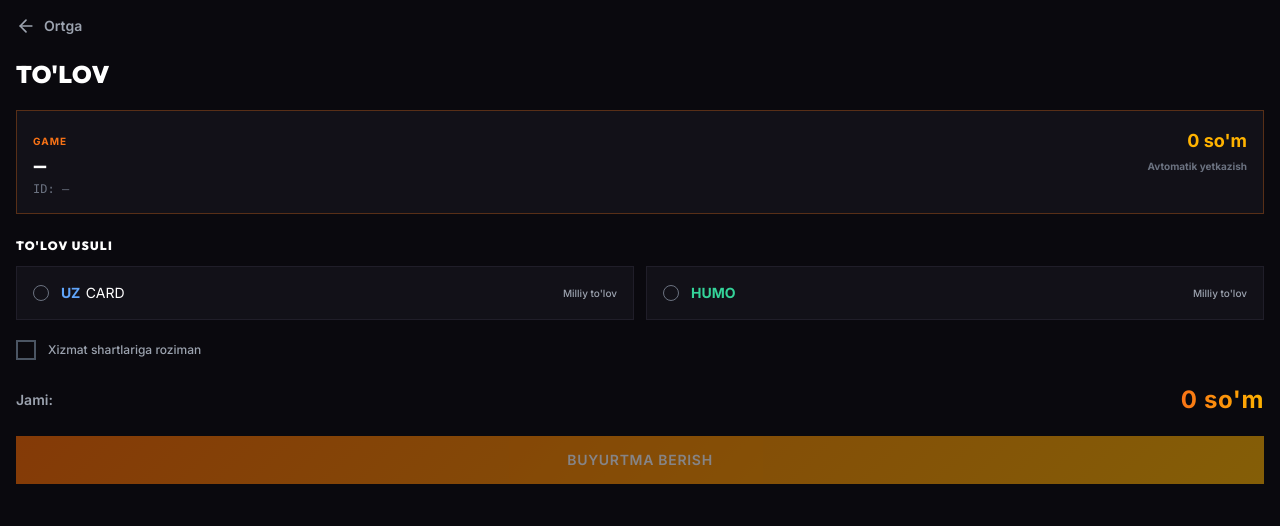
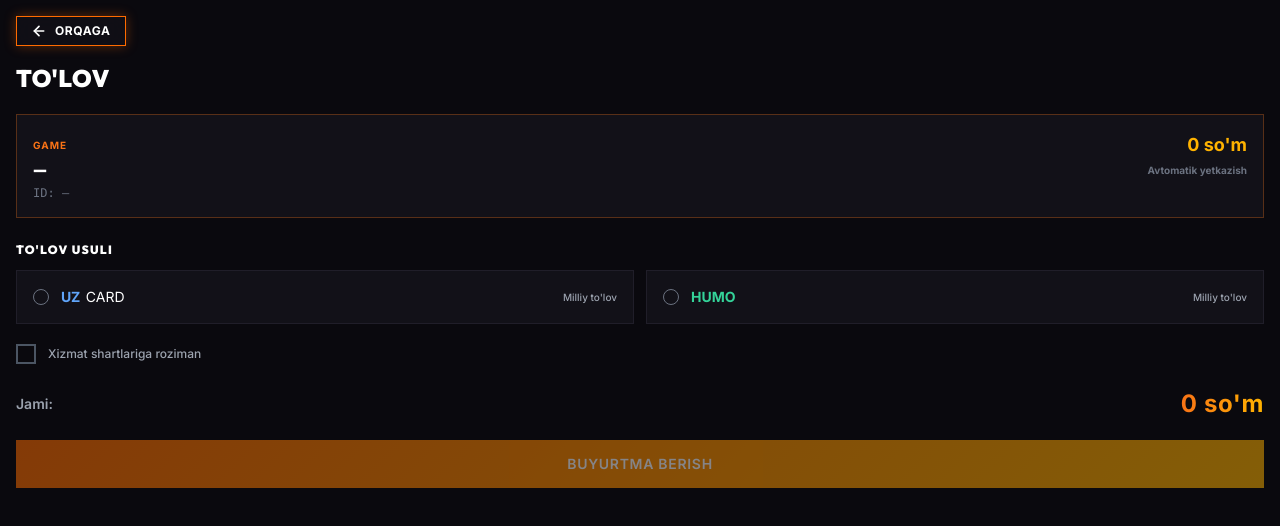
Before and after one commit to jumaqulovyashnar/uc-and-almaz.-bot, a React (Vite) app in the folder frontend/: page /checkout in a window 1280 px wide. Shown: the top 526 px of the page. Built offline with nearby package versions, Linux system fonts and the light colour scheme; no server answers.

Commit message:
style: modernize back button with Lucide ArrowLeft icon, glassmorphism dark bg, and glowing orange border

```diff
--- a/frontend/src/pages/Checkout.tsx
+++ b/frontend/src/pages/Checkout.tsx
@@ -2,7 +2,7 @@ import { useState, useEffect } from 'react';
 import { useNavigate } from 'react-router-dom';
 import { Card } from '../components/ui/Card';
 import { Button } from '../components/ui/Button';
-import { Copy, AlertTriangle, Check } from 'lucide-react';
+import { Copy, AlertTriangle, Check, ArrowLeft } from 'lucide-react';
 import { PaymentMethodCard } from '../components/shared/PaymentMethodCard';
 import { useStore } from '../store/useStore';
 import { createOrder, getOrders } from '../services/api';
@@ -187,28 +187,13 @@ export default function Checkout() {
 
   return (
     <div className="min-h-screen bg-cyber-bg px-4 pt-4 pb-8">
-      <Button
-        variant="ghost"
-        size="none"
+      <button
         onClick={() => navigate(-1)}
-        className="flex items-center gap-2 text-gray-400 hover:text-white transition-colors"
+        className="mb-4 flex items-center gap-2 bg-[#121118]/80 backdrop-blur-md border border-[#FF6B00] text-white hover:bg-[#FF6B00] hover:text-black px-3.5 py-1.5 font-black text-xs tracking-wider rounded-none shadow-[0_0_12px_rgba(255,107,0,0.35)] transition-all duration-300 active:scale-95"
       >
-        <svg
-          xmlns="http://www.w3.org/2000/svg"
-          width="20"
-          height="20"
-          viewBox="0 0 24 24"
-          fill="none"
-          stroke="currentColor"
-          strokeWidth="2"
-          strokeLinecap="round"
-          strokeLinejoin="round"
-        >
-          <path d="M19 12H5" />
-          <path d="m12 19-7-7 7-7" />
-        </svg>
-        <span className="text-sm font-semibold">{isUz ? 'Ortga' : 'Back'}</span>
-      </Button>
+        <ArrowLeft className="w-4 h-4 stroke-[2.5]" />
+        <span>{language === 'uz' ? 'ORQAGA' : 'BACK'}</span>
+      </button>
 
       <h1 className="text-2xl font-black text-white mt-4 tracking-wide uppercase animate-fade-in">
         {isUz ? "To'lov" : 'Checkout'}
--- a/frontend/src/pages/PurchaseFreeFire.tsx
+++ b/frontend/src/pages/PurchaseFreeFire.tsx
@@ -2,7 +2,7 @@ import React, { useState, useEffect, useRef } from 'react';
 import { useNavigate } from 'react-router-dom';
 import { Button } from '../components/ui/Button';
 import { Input } from '../components/ui/Input';
-import { Gem, CheckCircle2, AlertTriangle, ShoppingCart } from 'lucide-react';
+import { Gem, CheckCircle2, AlertTriangle, ShoppingCart, ArrowLeft } from 'lucide-react';
 import { CategoryTabs } from '../components/shared/CategoryTabs';
 import { PackageCard } from '../components/shared/PackageCard';
 import { freeFirePackages } from '../data/packages';
@@ -240,11 +240,13 @@ const PurchaseFreeFire: React.FC = () => {
     <div className="min-h-screen bg-cyber-bg pb-36">
       {/* ── Banner Slider ── */}
       <div className="relative">
+        {/* Back button */}
         <button
           onClick={() => navigate('/home')}
-          className="absolute top-3 left-3 z-20 bg-black/40 border border-white/20 text-gray-300 hover:text-white px-3 py-1.5 font-extrabold text-[11px] tracking-wider rounded-none transition-colors"
+          className="absolute top-3 left-3 z-20 flex items-center gap-2 bg-[#121118]/80 backdrop-blur-md border border-[#FF6B00] text-white hover:bg-[#FF6B00] hover:text-black px-3.5 py-1.5 font-black text-xs tracking-wider rounded-none shadow-[0_0_12px_rgba(255,107,0,0.35)] transition-all duration-300 active:scale-95"
         >
-          ◀ {isUz ? 'ORQAGA' : 'BACK'}
+          <ArrowLeft className="w-4 h-4 stroke-[2.5]" />
+          <span>{isUz ? 'ORQAGA' : 'BACK'}</span>
         </button>
         <FFBannerSlider />
       </div>
--- a/frontend/src/pages/PurchaseGame.tsx
+++ b/frontend/src/pages/PurchaseGame.tsx
@@ -114,10 +114,10 @@ export default function PurchaseGame() {
       <div className="p-4 flex items-center">
         <button
           onClick={() => navigate('/home')}
-          className="bg-black/40 border border-white/20 text-gray-300 hover:text-white px-3 py-1.5 font-extrabold text-[11px] tracking-wider rounded-none transition-colors flex items-center gap-1.5"
+          className="flex items-center gap-2 bg-[#121118]/80 backdrop-blur-md border border-[#FF6B00] text-white hover:bg-[#FF6B00] hover:text-black px-3.5 py-1.5 font-black text-xs tracking-wider rounded-none shadow-[0_0_12px_rgba(255,107,0,0.35)] transition-all duration-300 active:scale-95"
         >
-          <ArrowLeft className="w-3.5 h-3.5" />
-          {isUz ? 'ORQAGA' : 'BACK'}
+          <ArrowLeft className="w-4 h-4 stroke-[2.5]" />
+          <span>{isUz ? 'ORQAGA' : 'BACK'}</span>
         </button>
       </div>
 
--- a/frontend/src/pages/PurchasePUBG.tsx
+++ b/frontend/src/pages/PurchasePUBG.tsx
@@ -2,7 +2,7 @@ import React, { useState, useEffect, useRef } from 'react';
 import { useNavigate } from 'react-router-dom';
 import { Button } from '../components/ui/Button';
 import { Input } from '../components/ui/Input';
-import { Gamepad2, CheckCircle2, AlertTriangle, Package, Sparkles, ShoppingCart } from 'lucide-react';
+import { Gamepad2, CheckCircle2, AlertTriangle, Package, Sparkles, ShoppingCart, ArrowLeft } from 'lucide-react';
 import CurrencyIcon from '../components/icons/CurrencyIcon';
 import { pubgPackages } from '../data/packages';
 import { useStore } from '../store/useStore';
@@ -353,9 +353,10 @@ const PurchasePUBG: React.FC = () => {
         {/* Back button */}
         <button
           onClick={() => navigate('/home')}
-          className="absolute top-3 left-3 z-20 bg-black/40 border border-white/20 text-gray-300 hover:text-white px-3 py-1.5 font-extrabold text-[11px] tracking-wider rounded-none transition-colors"
+          className="absolute top-3 left-3 z-20 flex items-center gap-2 bg-[#121118]/80 backdrop-blur-md border border-[#FF6B00] text-white hover:bg-[#FF6B00] hover:text-black px-3.5 py-1.5 font-black text-xs tracking-wider rounded-none shadow-[0_0_12px_rgba(255,107,0,0.35)] transition-all duration-300 active:scale-95"
         >
-          ◀ {isUz ? 'ORQAGA' : 'BACK'}
+          <ArrowLeft className="w-4 h-4 stroke-[2.5]" />
+          <span>{isUz ? 'ORQAGA' : 'BACK'}</span>
         </button>
 
         <PubgBannerSlider />
```
